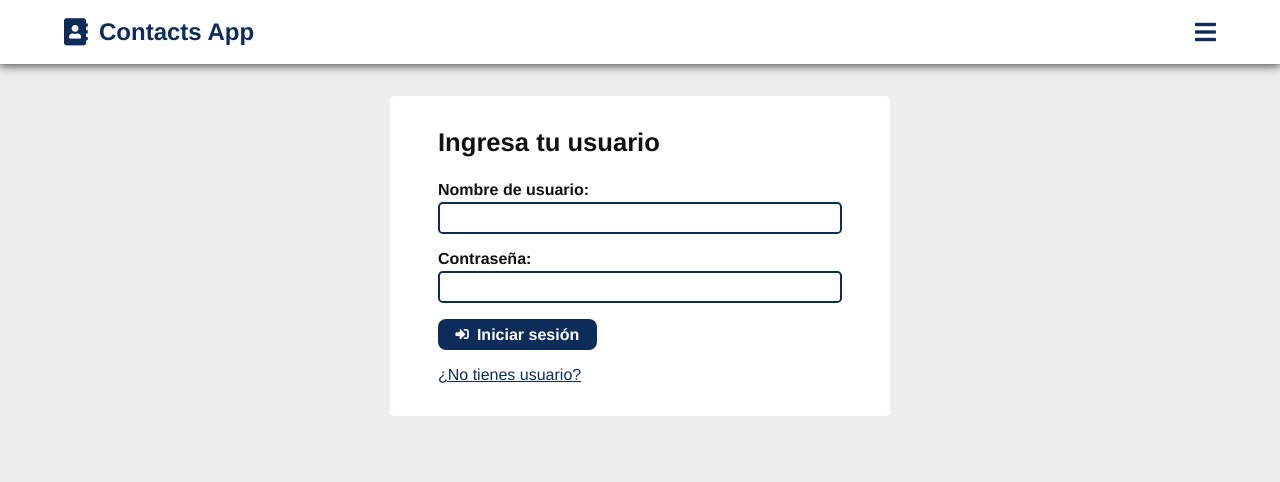
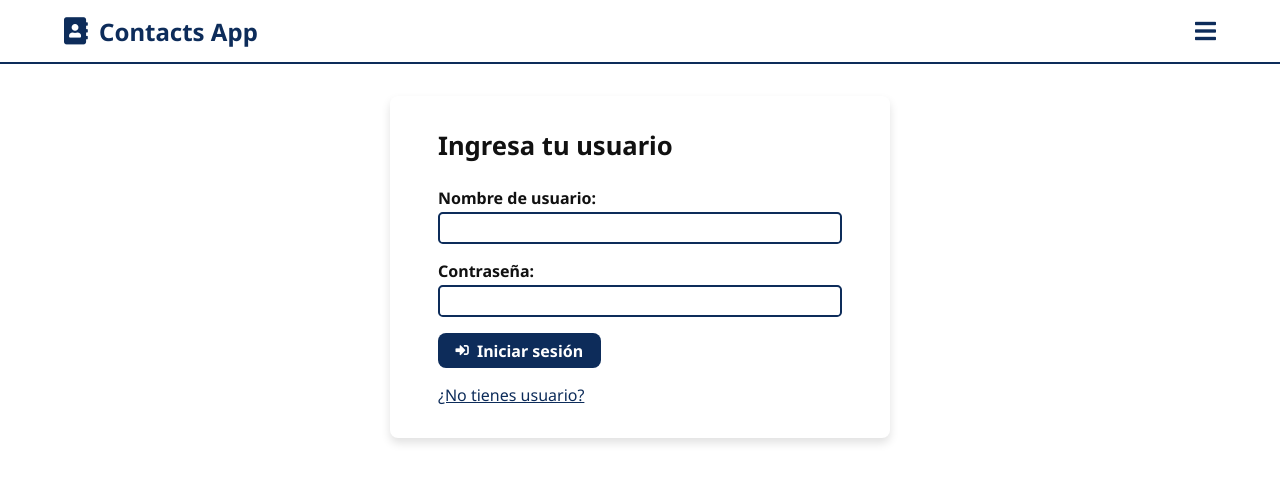
Before and after one commit to santiago-jv/vue-contacts, a Vue app: page /login in a window 1280 px wide. Shown: the top 482 px of the page. Built offline with nearby package versions, Linux system fonts and the light colour scheme.

Commit message:
Adding more styles

```diff
--- a/src/App.vue
+++ b/src/App.vue
@@ -13,20 +13,28 @@ export default {
 }
 </script>
 <style>
+@import url('https://fonts.googleapis.com/css2?family=Noto+Sans:wght@400;700&display=swap');
+
 :root {
   --text-color:rgb(17, 17, 17);
   --primary-color:#0D2C5A;
   --bg-primary:#fff;
-  --bg-secondary:#EDEDED;
+  --shadow-small: 0 5px 10px rgba(0,0,0,0.12);
+  --shadow-medium: 0 8px 30px rgba(0,0,0,0.12);
 }
 
+input:-webkit-autofill:focus {
+    box-shadow: 0 0 0 30px white inset !important;
+    transition: background-color 5000s ease-in-out 0s;
+}
 
 *{
   box-sizing: border-box;
   margin: 0;
   padding: 0;
-  font-family: Avenir, Helvetica, Arial, sans-serif;
+  font-family: 'Noto Sans', sans-serif;
   color:var(--text-color);
+  -webkit-tap-highlight-color: transparent;
 }
 
 main{
--- a/src/components/ContactsList.vue
+++ b/src/components/ContactsList.vue
@@ -71,7 +71,7 @@ export default {
 </script>
 <style scoped>
   .contacts-container {
-    background-color:var(--bg-secondary);
+    background-color:var(--bg-primary);
     min-height:calc(100vh - 4rem);
     padding:2rem;
     display: flex;
@@ -83,10 +83,10 @@ export default {
 
   .card {
     width:90%;
-    max-width: 400px;
+    max-width: 350px;
     background-color:var(--bg-primary);
     border-radius: .7rem;
-    box-shadow: 0 0 .4rem .1rem #333;
+    box-shadow:var( --shadow-medium);
     margin:1rem
   }
   .card-info{
--- a/src/components/Header.vue
+++ b/src/components/Header.vue
@@ -9,18 +9,19 @@
         </div>
         <div class="menu-container">
             <i @click="closeMenu" class="fas fa-times close-btn"></i>
-          <!--   <div v-if="user" class="user-container">
+            <div v-if="user" class="user-container">
                 <i class="fas fa-user-circle"></i>
-                   <div class="user-info">aa
-                    <p class="info">{{user.first_name}}</p>
+                <div class="user-info">
+                    <p class="info">{{user.user.first_name}}</p>
+                    <p class="info">{{user.user.last_name}}</p>
                 </div>
 
-            </div> -->
+            </div>
             <nav>
                 <router-link to="/contacts">Mis contactos</router-link>
 
             </nav>
-            <div class="btn-container">
+            <div v-if="user" class="btn-container">
                 <button @click="logout"><p>Cerrar sesión</p></button>
             </div>
 
@@ -29,11 +30,12 @@
 </template>
 <script>
 let menu
+import {mapState} from 'vuex'
 export default {
     name:'Header',
     mounted(){
         menu = document.querySelector('.menu-container');
-        this.user = this.$store.user
+
     },
     methods:{
         goToHome() {
@@ -53,7 +55,9 @@ export default {
                 this.$router.push('/login')
             }
         }
-    }
+    }    ,
+    computed: mapState(['user'])
+
 }
 </script>
 <style scoped>
@@ -63,7 +67,7 @@ export default {
         left:0;
         width: 100%;
         height: 4rem;
-        box-shadow: 0px 0px 10px 1px #333;
+        border-bottom: 2px solid var(--primary-color);
         z-index: 1;
         background-color: var(--bg-primary);
     }
@@ -149,4 +153,19 @@ export default {
         margin-right: .7rem;
         font-size: 1.7rem;
     }
+    .user-container{
+        display: flex;
+        flex-direction: column;
+        align-items:center;
+    }
+    .user-container i {
+        color:#fff;
+        font-size: 5rem;
+        margin-bottom: .5rem;
+    }
+    .info {
+        color:#fff;
+        font-size: 1.5rem;
+        text-align: center;
+    }
 </style>
--- a/src/views/CreateContact.vue
+++ b/src/views/CreateContact.vue
@@ -57,7 +57,7 @@ export default {
 
 <style scoped>
     .container{
-        background-color:var(--bg-secondary);
+        background-color:var(--bg-primary);
         padding-top: 2rem;
         display:flex;
         justify-content: center;
@@ -69,7 +69,8 @@ export default {
         background-color:var(--bg-primary);
         padding:2rem 3rem;
         height:fit-content;
-        border-radius: .3rem;
+        box-shadow:var(--shadow-small);
+        border-radius: .5rem;
         margin-bottom: 2rem;
     }
     h1{
--- a/src/views/EditContact.vue
+++ b/src/views/EditContact.vue
@@ -68,7 +68,7 @@ export default {
 </script>
 <style scoped>
     .container{
-        background-color:var(--bg-secondary);
+        background-color:var(--bg-primary);
         padding-top: 2rem;
         display:flex;
         justify-content: center;
@@ -80,8 +80,9 @@ export default {
         background-color:var(--bg-primary);
         padding:2rem 3rem;
         height:fit-content;
-        border-radius: .3rem;
         margin-bottom: 2rem;
+        box-shadow:var(--shadow-small);
+        border-radius: .5rem;
     }
     h1{
         font-size: 1.6rem;
--- a/src/views/Home.vue
+++ b/src/views/Home.vue
@@ -53,6 +53,7 @@ export default {
   }
   h3.content{
     text-align: center;
+    font-size: 1.7rem;
   }
   section.main-content {
     margin-bottom: 2rem;
--- a/src/views/Login.vue
+++ b/src/views/Login.vue
@@ -68,7 +68,7 @@ export default {
 
 <style scoped>
     .container{
-      background-color:var(--bg-secondary);
+      background-color:var(--bg-primary);
       height:calc(100vh - 4rem);
       padding-top: 2rem;
       display: flex;
@@ -80,7 +80,9 @@ export default {
         background-color:var(--bg-primary);
         padding:2rem 3rem;
         height:fit-content;
-        border-radius: .3rem;
+        box-shadow:var(--shadow-small);
+        border-radius: .5rem;
+
     }
     h1{
       font-size: 1.6rem;
--- a/src/views/Register.vue
+++ b/src/views/Register.vue
@@ -100,8 +100,7 @@ export default {
 
 <style scoped>
     .container{
-        background-color:var(--bg-secondary);
-
+        background-color:var(--bg-primary);
         padding-top: 2rem;
         display: flex;
         justify-content: center;
@@ -112,8 +111,9 @@ export default {
         background-color:var(--bg-primary);
         padding:2rem 3rem;
         height:fit-content;
-        border-radius: .3rem;
         margin-bottom: 2rem;
+        box-shadow:var(--shadow-small);
+        border-radius: .5rem;
     }
     h1{
         font-size: 1.6rem;
```
